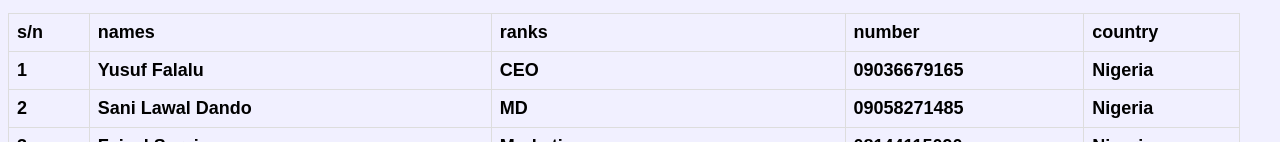
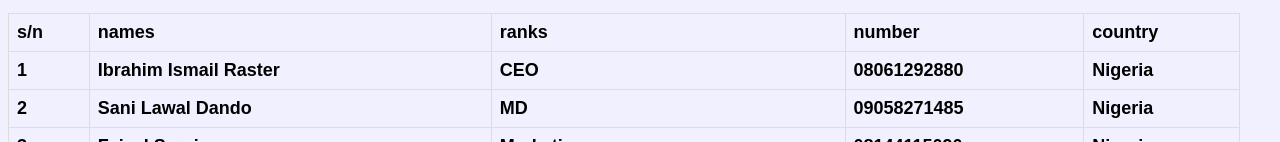
Before and after one commit to Youseep/the-eagle.com, a plain HTML site: page home.html in a window 1280 px wide. Shown: the part 140-282 px from the top of the page. Drawn offline with Linux system fonts and the light colour scheme.

Commit message:
Update home.html

```diff
--- a/home.html
+++ b/home.html
@@ -72,9 +72,9 @@
       </tr>
       <tr>
         <td>1</td>
-        <td>Yusuf Falalu</td>
+        <td>Ibrahim Ismail Raster</td>
         <td>CEO</td>
-        <td>09036679165</td>
+        <td>08061292880</td>
         <td>Nigeria</td>
       </tr>
       <tr>
```
